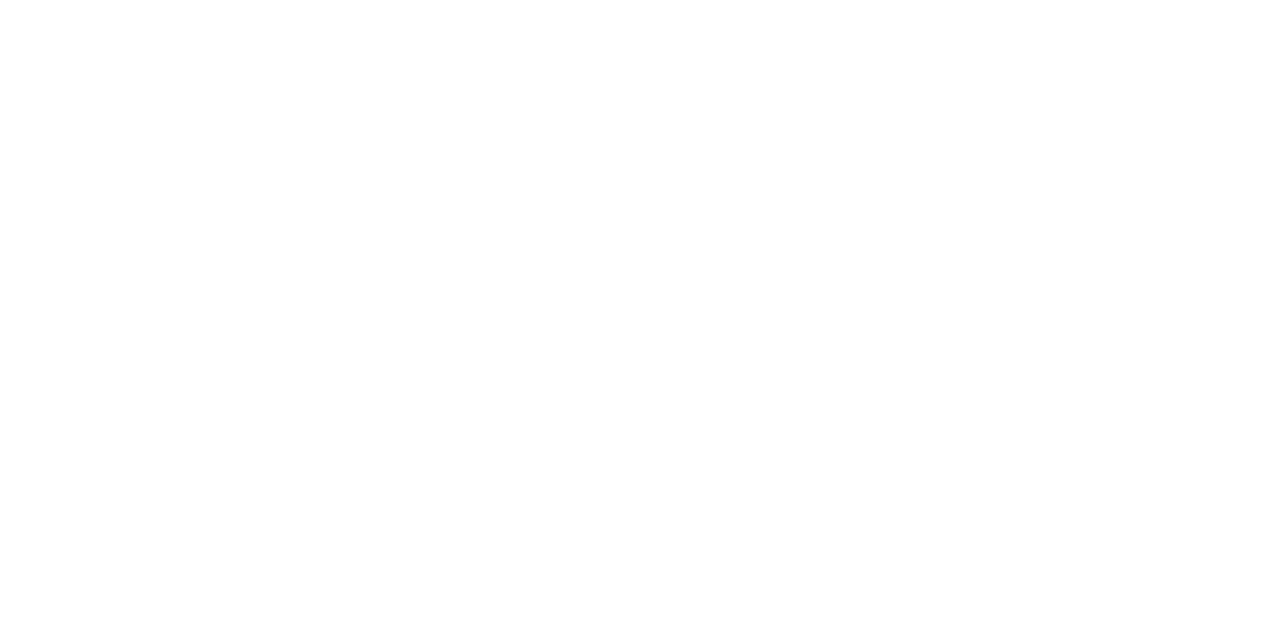
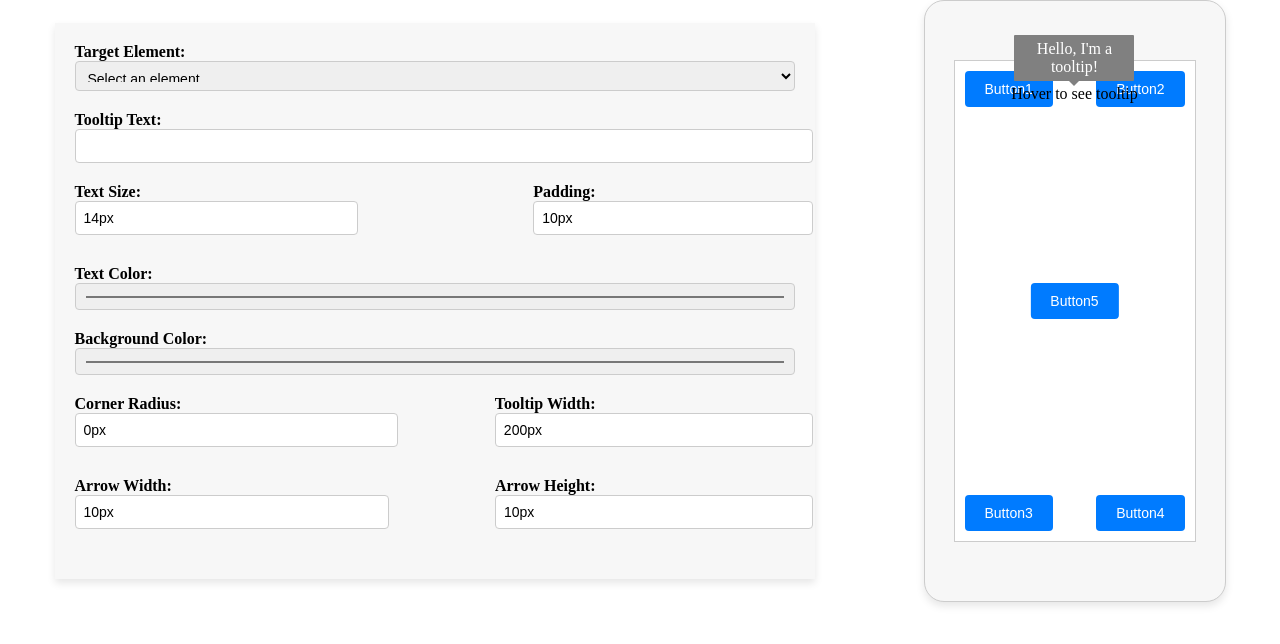
Before and after one commit to Nirbhay97/PlotLine-Frontend, a React (Create React App) app: page / in a window 1280 px wide. Shown: the top 644 px of the page. Built offline with nearby package versions, Linux system fonts and the light colour scheme; the HTML template or start-up script is replaced by a standard one.

Commit message:
feat: Implemented initial UI layout (WIP)

```diff
--- a/src/App.js
+++ b/src/App.js
@@ -1,9 +1,10 @@
 import React from 'react'
+import TooltipPage from './pages/TooltipPage/TooltipPage';
 
 const App = () => {
   return (
     <div>
-
+      <TooltipPage/>
     </div>
   )
 }
--- /dev/null
+++ b/src/components/Form/Form.css
@@ -0,0 +1,50 @@
+/* Form.css */
+
+.form-container {
+    width: 45rem;
+    margin: auto;
+    padding: 20px;
+    background-color: #f7f7f7;
+    box-shadow: 0px 4px 8px rgba(0, 0, 0, 0.1);
+  }
+
+
+  label {
+    display: block;
+    margin-bottom: 10px;
+    font-weight: bold;
+  }
+
+  input[type="text"],
+  select,
+  input[type="color"] {
+    width: 100%;
+    padding: 8px;
+    margin-bottom: 10px;
+    border: 1px solid #ccc;
+    border-radius: 4px;
+    font-size: 14px;
+  }
+
+  select {
+    height: 30px;
+  }
+
+  .size-padding,
+  .radius-width,
+  .arrow-size {
+    display: flex;
+    justify-content: space-between;
+    gap: 10px;
+    margin-bottom: 10px;
+  }
+
+  button {
+    background-color: #007bff;
+    color: white;
+    padding: 10px 20px;
+    border: none;
+    border-radius: 4px;
+    cursor: pointer;
+    font-size: 14px;
+  }
--- /dev/null
+++ b/src/components/Form/Form.js
@@ -0,0 +1,90 @@
+import React, {useState} from "react";
+import './Form.css';
+
+const Form = ({ onDataUpdate }) => {
+    const [tooltipData, setTooltipData] = useState({
+      targetElement: '',
+      tooltipText: '',
+      textSize: '14px',
+      padding: '10px',
+      textColor: '#000',
+      backgroundColor: '#fff',
+      cornerRadius: '0px',
+      tooltipWidth: '200px',
+      arrowWidth: '10px',
+      arrowHeight: '10px',
+    });
+
+    const handleInputChange = (e) => {
+      const { name, value } = e.target;
+      setTooltipData({
+        ...tooltipData,
+        [name]: value,
+      });
+
+      onDataUpdate(tooltipData);
+    };
+
+    return (
+      <div className="form-container">
+        <form>
+          <label>
+            Target Element:
+            <select name="targetElement" value={tooltipData.targetElement} onChange={handleInputChange}>
+              <option value="">Select an element</option>
+              <option value="button1">Button 1</option>
+              <option value="button2">Button 2</option>
+              <option value="button3">Button 3</option>
+              <option value="button4">Button 4</option>
+              <option value="button4">Button 5</option>
+            </select>
+          </label>
+          <label>
+            Tooltip Text:
+            <input type="text" name="tooltipText" value={tooltipData.tooltipText} onChange={handleInputChange} />
+          </label>
+          <div className="size-padding">
+            <label>
+              Text Size:
+              <input type="text" name="textSize" value={tooltipData.textSize} onChange={handleInputChange} />
+            </label>
+            <label>
+              Padding:
+              <input type="text" name="padding" value={tooltipData.padding} onChange={handleInputChange} />
+            </label>
+          </div>
+          <label>
+            Text Color:
+            <input type="color" name="textColor" value={tooltipData.textColor} onChange={handleInputChange} />
+          </label>
+          <label>
+            Background Color:
+            <input type="color" name="backgroundColor" value={tooltipData.backgroundColor} onChange={handleInputChange} />
+          </label>
+          <div className="radius-width">
+            <label>
+              Corner Radius:
+              <input type="text" name="cornerRadius" value={tooltipData.cornerRadius} onChange={handleInputChange} />
+            </label>
+            <label>
+              Tooltip Width:
+              <input type="text" name="tooltipWidth" value={tooltipData.tooltipWidth} onChange={handleInputChange} />
+            </label>
+          </div>
+          <div className="arrow-size">
+            <label>
+              Arrow Width:
+              <input type="text" name="arrowWidth" value={tooltipData.arrowWidth} onChange={handleInputChange} />
+            </label>
+            <label>
+              Arrow Height:
+              <input type="text" name="arrowHeight" value={tooltipData.arrowHeight} onChange={handleInputChange} />
+            </label>
+          </div>
+        </form>
+      </div>
+    );
+  };
+
+
+  export default Form;
--- /dev/null
+++ b/src/components/MobileEmulator/MobileEmulator.css
@@ -0,0 +1,56 @@
+
+.phone-container {
+    width: 300px;
+    height: 600px;
+    margin: auto;
+    border: 1px solid #ccc;
+    border-radius: 20px;
+    background-color: #f7f7f7;
+    box-shadow: 0px 4px 8px rgba(0, 0, 0, 0.1);
+    display: flex;
+    align-items: center;
+    justify-content: center;
+  }
+
+  .phone-screen {
+    width: 80%;
+    height: 80%;
+    border: 1px solid #ccc;
+    background-color: white;
+    position: relative;
+  }
+
+  button {
+    padding: 10px 20px;
+    border: none;
+    border-radius: 4px;
+    font-size: 14px;
+    cursor: pointer;
+    position: absolute;
+  }
+
+  .top-left-button {
+    top: 10px;
+    left: 10px;
+  }
+
+  .top-right-button {
+    top: 10px;
+    right: 10px;
+  }
+
+  .bottom-left-button {
+    bottom: 10px;
+    left: 10px;
+  }
+
+  .bottom-right-button {
+    bottom: 10px;
+    right: 10px;
+  }
+
+  .center-button {
+    bottom: 50%;
+    left: 50%;
+    transform: translate(-50%, 50%);
+  }
--- /dev/null
+++ b/src/components/MobileEmulator/MobileEmulator.js
@@ -0,0 +1,32 @@
+import React from 'react'
+import './MobileEmulator.css';
+import Tooltip from '../Tooltip/Tooltip';
+
+function MobileEmulator({ ToolTipData }) {
+
+    console.log(ToolTipData);
+    return (
+        <div className="phone-container">
+
+          <div className="phone-screen">
+          <button className="top-left-button">Button1</button>
+          <button className="top-right-button">Button2</button>
+          <Tooltip
+            text="Hello, I'm a tooltip!"
+            padding="10px"
+            textColor="#fff"
+            backgroundColor="gray"
+            showTooltip={true}
+            arrowWidth="10px"
+            arrowHeight="10px"
+            />
+            <button className="bottom-left-button">Button3</button>
+            <button className="bottom-right-button">Button4</button>
+            <button className="center-button">Button5</button>
+          </div>
+        </div>
+    );
+
+}
+
+export default MobileEmulator;
--- a/src/components/Tooltip/Tooltip.css
+++ b/src/components/Tooltip/Tooltip.css
@@ -0,0 +1,37 @@
+.custom-tooltip {
+  position: relative;
+  display: inline-block;
+}
+
+.custom-tooltip .custom-tooltip-text {
+  visibility: hidden;
+  width: 120px;
+  background-color: gray;
+  color: #fff;
+  text-align: center;
+  border-radius: 1px;
+  padding: 5px 0;
+  position: absolute;
+  z-index: 1;
+  bottom: 125%;
+  left: 50%;
+  margin-left: -60px;
+  opacity: 0;
+  transition: opacity 0.7s;
+}
+
+.custom-tooltip .custom-tooltip-text::after {
+  content: "";
+  position: absolute;
+  top: 100%;
+  left: 50%;
+  margin-left: -5px;
+  border-width: 5px;
+  border-style: solid;
+  border-color: gray transparent transparent transparent;
+}
+
+.custom-tooltip .custom-tooltip-text {
+  visibility: visible;
+  opacity: 1;
+}
--- a/src/components/Tooltip/Tooltip.js
+++ b/src/components/Tooltip/Tooltip.js
@@ -1,11 +1,20 @@
-import React from 'react'
+import React from 'react';
+import './Tooltip.css';
 
-function Tooltip() {
-  return (
-    <div>
 
-    </div>
+const Tooltip = ({text}) => {
+  return(
+      <div style={{
+          textAlign:'center',
+          margin:'10%'
+      }}>
+          <div class="custom-tooltip">Hover to see tooltip
+              <span class="custom-tooltip-text">{text}</span>
+          </div>
+
+      </div>
   )
 }
 
-export default Tooltip
+
+export default Tooltip;
--- a/src/pages/TooltipPage/TooltipPage.css
+++ b/src/pages/TooltipPage/TooltipPage.css
@@ -0,0 +1,6 @@
+
+.toolTipPage{
+    display: flex;
+    align-items: center;
+    justify-content: center;
+}
--- a/src/pages/TooltipPage/TooltipPage.js
+++ b/src/pages/TooltipPage/TooltipPage.js
@@ -1,11 +1,36 @@
-import React from 'react'
+import React, { useState } from 'react';
+import MobileEmulator from '../../components/MobileEmulator/MobileEmulator';
+import Form from '../../components/Form/Form';
+import './TooltipPage.css';
 
 function TooltipPage() {
+
+  const [ToolTipData, setToopTipData] = useState({
+      targetElement: '',
+      tooltipText: '',
+      textSize: '14px',
+      padding: '10px',
+      textColor: '#000',
+      backgroundColor: '#fff',
+      cornerRadius: '0px',
+      tooltipWidth: '200px',
+      arrowWidth: '10px',
+      arrowHeight: '10px',
+  });
+
+  const handleUpdatedTooltipData = (data) => {
+    console.log('Form data updated:', data);
+    setToopTipData(data);
+  };
+
   return (
-    <div>
-
+    <>
+    <div className='toolTipPage'>
+      <Form onDataUpdate={handleUpdatedTooltipData}/>
+      <MobileEmulator ToolTipData={ToolTipData}/>
     </div>
+    </>
   )
 }
 
-export default TooltipPage
+export default TooltipPage;
```
Also changed, not shown: src/index.css (line endings or trailing spaces).
